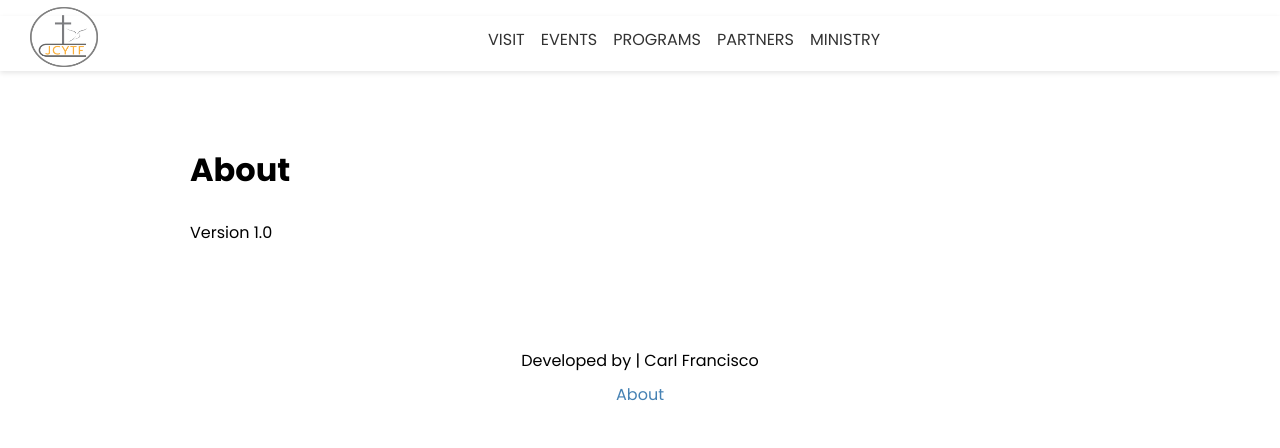
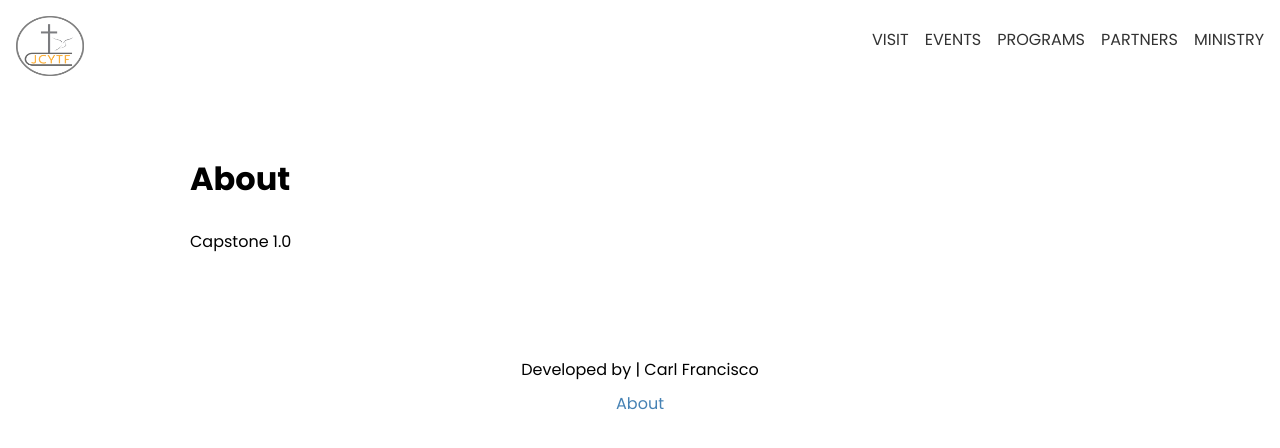
Before and after one commit to CodeChd/jcytf-community-church, a Next.js app: page /about in a window 1280 px wide. Shown: the top 448 px of the page. Built offline with nearby package versions, Linux system fonts and the light colour scheme; no server answers; a web font is replaced by a local one.

Commit message:
Make changes on header design

```diff
--- a/components/Header.jsx
+++ b/components/Header.jsx
@@ -21,17 +21,19 @@ const Header = () => {
         <header className={styles.header}>
             <div className={styles.container}>
 
-
+                <div>
                     <Link href='/'>
-                       <Image className={styles.nav_logo} src="/images/jcytf.png" width={68} height={60}/>
+                        <Image className={styles.nav_logo} src="/images/jcytf.png" width={68} height={60} />
                     </Link>
 
+
+                </div>
 
 
 
                 <nav className={
-              click ? `${styles.navbar_container_menu}  ${styles.active}`  :` ${styles.navbar_container_menu} `
-            }>
+                    click ? `${styles.navbar_container_menu}  ${styles.active}` : ` ${styles.navbar_container_menu} `
+                }>
 
                     <ul  >
                         <li>
@@ -59,10 +61,8 @@ const Header = () => {
                                 <p>MINISTRY</p>
                             </Link>
                         </li>
-                    </ul>
-                </nav>
-                <div className={styles.btnNav}>
-                    {user && (< >
+
+                    {user && (<div className={styles.btn_nav} >
 
 
                         <li>
@@ -77,14 +77,21 @@ const Header = () => {
 
                             </button>
                         </li>
-                    </>
-                    ) }
-                </div>
+                    </div>
+                    )}
 
-                <div className={styles.navIcon} onClick={handleIcon}>
+                    </ul>
+                </nav>
+
+
+                 <div className={styles.navIcon} onClick={handleIcon}>
                     {click ? <HiX fontSize="2rem" /> : <FaBars fontSize="2rem" />}
                 </div>
             </div>
+
+
+
+
         </header>
     )
 }
--- a/components/Layout.jsx
+++ b/components/Layout.jsx
@@ -29,7 +29,7 @@ const Layout = ({ title, keywords, description, children }) => {
 
 Layout.defaultProps = {
   title: 'JCYTF | Community Church',
-  description: 'kingdom of god',
+  description: 'Church in Quezon City, Payatas',
   keywords: 'church, group, worships, prayer, events, quezon city, payatas'
 }
 
--- a/pages/404.jsx
+++ b/pages/404.jsx
@@ -8,7 +8,7 @@ const NotFoundPage = () => {
         <Layout title='Page Not Found'>
             <div className={styles.error}>
                 <h1> <FaExclamationTriangle/> 404</h1>
-                <h4>Ohh!.. wala niyan dito</h4>
+                <h4>Ohh no.. there is nothing here!</h4>
                 <Link href='/'>Go Back Home</Link>
 
             </div>
--- a/pages/about.jsx
+++ b/pages/about.jsx
@@ -5,7 +5,7 @@ const about = () => {
   return (
     <Layout title='About Us's>
       <h1>About</h1>
-      <p>Version 1.0</p>
+      <p>Capstone 1.0</p>
     </Layout>
   )
 }
--- a/pages/index.jsx
+++ b/pages/index.jsx
@@ -8,7 +8,6 @@ export default function Home({ events }) {
 
 
 
-  console.log(events, "index")
   return (
     <Layout>
 
--- a/styles/EventHome.module.css
+++ b/styles/EventHome.module.css
@@ -1,10 +1,6 @@
 .grid{
     display: grid;
     grid-template-columns: 1fr 1fr;
-    gap: 10rem;
-    top: -1.5rem;
-    right: -2rem;
-    position: relative;
 }
 
 .center{
--- a/styles/Header.module.css
+++ b/styles/Header.module.css
@@ -1,28 +1,23 @@
 .header {
-    margin: 1rem 0;
     background: #fff;
     color: #333;
-    height: 55px;
+    height: 4rem;
+    margin: 1rem 0;
     min-width: 675px;
     position: relative;
-    box-shadow: 0 2px 5px rgba(0, 0, 0, 0.1);
     z-index: 100;
   }
 
   .container{
     display: flex;
-    padding: 0 30px;
     justify-content: space-between;
+    padding-inline: 1em ;
 
   }
 
   .container h2{
     margin-top: 3px;
   }
-
-
-
-
 
   .header a {
     color: #333;
@@ -36,37 +31,26 @@
 
   .header ul {
     display: flex;
+    justify-content: center;
     list-style: none;
     gap: 1rem;
   }
 
 
-
-
-  .header .nav{
-    margin: 0 auto;
-    position: absolute;
-    left: 35%;
-  }
-
   .navIcon{
     display: none;
 }
 
-.nav_logo{
-  margin: -2rem 0;
-}
 
-
-.btnNav{
+.btn_nav{
   display: flex;
   align-items: center;
   justify-content: center;
+  text-align: end;
   list-style: none;
-  margin-top: 5px;
 }
 
-@media  (max-width: 768px) {
+@media  (max-width: 800px )  {
   .header nav a {
     margin-right: 20px;
     text-align: center;
@@ -76,14 +60,12 @@
   }
 
 
-  .btnNav{
+  .btn_nav{
     display: flex;
     align-items: center;
+    flex-direction: column;
     justify-content: center;
     list-style: none;
-    margin-top: 5px;
-    position: absolute;
-    right: 10%;
   }
 
 
```
Also changed, not shown: pages/events/[slug].jsx (+5 -4 lines), styles/EventItem.module.css (+3 -5 lines).
